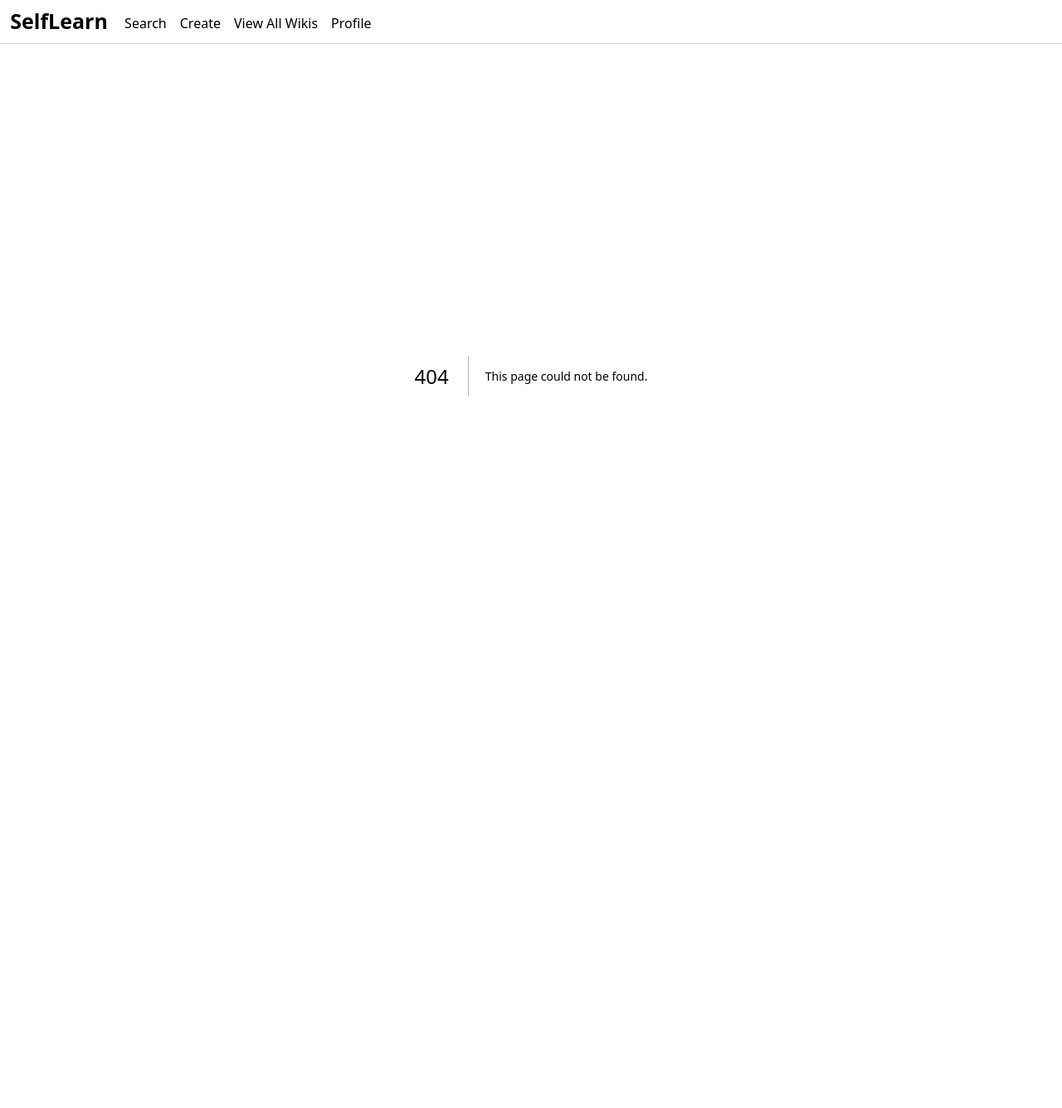
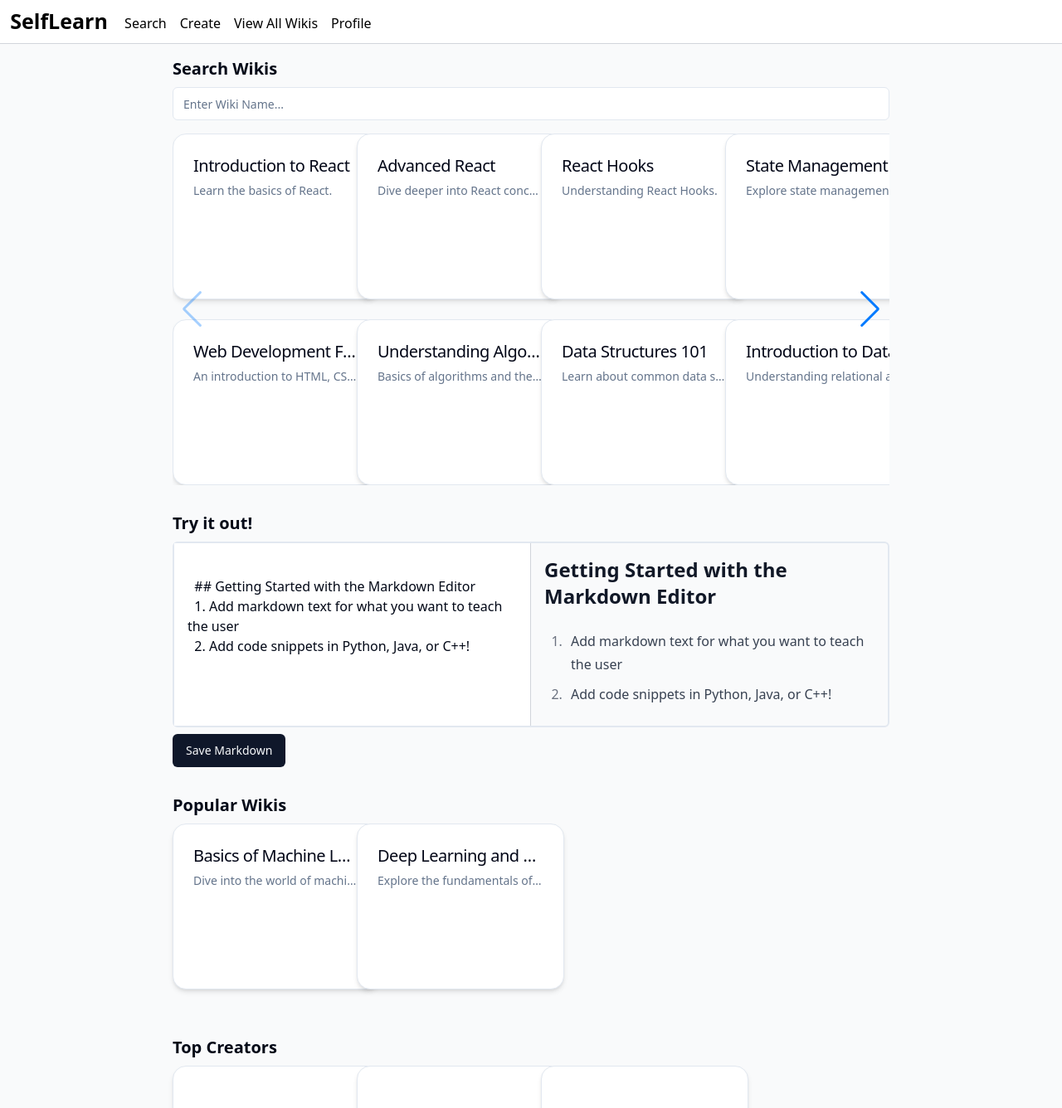
Before and after one commit to connorbustos/selflearn, a Next.js app: page /new_home_page in a window 1280 px wide. Before the commit this address had no page. Shown: the top 1336 px of the page at 83% size. Before the commit the page ends 853 px from the top, so only its background shows below. Built offline with nearby package versions, Linux system fonts and the light colour scheme.

Commit message:
Add new static home page at /new_home_page and Wiki and Creator cards

```diff
--- /dev/null
+++ b/app/new_home_page/page.tsx
@@ -0,0 +1,172 @@
+"use client";
+import Link from "next/link";
+import React, { useState } from "react";
+import { Input } from "@/components/ui/input";
+import WikiCard from "@/components/WikiCard";
+import MarkdownEditor from "@/components/MarkdownEditor";
+import CreatorCard from "@/components/CreatorCard";
+
+import { Swiper, SwiperSlide } from "swiper/react";
+import "swiper/css";
+import "swiper/css/navigation";
+import { Navigation } from "swiper/modules";
+
+const NewHomePage = () => {
+  // Sample list of learning materials
+  const learningMaterials = [
+    {
+      id: 1,
+      title: "Introduction to React",
+      description: "Learn the basics of React.",
+    },
+    {
+      id: 2,
+      title: "Advanced React",
+      description: "Dive deeper into React concepts.",
+    },
+    { id: 3, title: "React Hooks", description: "Understanding React Hooks." },
+    {
+      id: 4,
+      title: "State Management in React",
+      description: "Explore state management.",
+    },
+    {
+      id: 5,
+      title: "Web Development Fundamentals",
+      description: "An introduction to HTML, CSS, and JavaScript.",
+    },
+    {
+      id: 6,
+      title: "Understanding Algorithms",
+      description: "Basics of algorithms and their applications.",
+    },
+    {
+      id: 7,
+      title: "Data Structures 101",
+      description:
+        "Learn about common data structures used in software development.",
+    },
+    {
+      id: 8,
+      title: "Introduction to Databases",
+      description: "Understanding relational and NoSQL databases.",
+    },
+  ];
+
+  const popularWikis = [
+    {
+      id: 1,
+      title: "Basics of Machine Learning",
+      description: "Dive into the world of machine learning and its uses.",
+    },
+    {
+      id: 2,
+      title: "Deep Learning and Neural Networks",
+      description: "Explore the fundamentals of deep learning.",
+    },
+  ];
+
+  const creators = [
+    {
+      id: 1,
+      name: "Connor Bustos",
+      wikisCount: 5,
+    },
+    {
+      id: 2,
+      name: "Isaac Kim",
+      wikisCount: 8,
+    },
+    {
+      id: 3,
+      name: "Sahiti Hibane",
+      wikisCount: 12,
+    },
+  ];
+
+  const [searchQuery, setSearchQuery] = useState("");
+  const markdownText = `
+  ## Getting Started with the Markdown Editor
+  1. Add markdown text for what you want to teach the user
+  2. Add code snippets in Python, Java, or C++!
+  `;
+  const filteredMaterials = learningMaterials.filter((material) =>
+    material.title.toLowerCase().startsWith(searchQuery.toLowerCase())
+  );
+  const filteredPopularWikis = popularWikis.filter((wiki) => {
+    return wiki.title.toLowerCase().startsWith(searchQuery.toLowerCase());
+  });
+  return (
+    <div className="bg-gray-50">
+      <div className="pt-4">
+        <div className="mx-auto max-w-[75%] px-4 md:px-6 lg:px-12 grid gap-2">
+          <div className="text-xl font-bold mr-8 flex items-end">
+            Search Wikis
+          </div>
+          <Input
+            type="text"
+            placeholder="Enter Wiki Name..."
+            value={searchQuery}
+            onChange={(e) => setSearchQuery(e.target.value)}
+            className="mb-2"
+          />
+          <div className="overflow-hidden">
+            <Swiper
+              navigation={true}
+              modules={[Navigation]}
+              className="mySwiper"
+              spaceBetween={50}
+              slidesPerView={1}
+              onSlideChange={() => console.log("slide change")}
+              onSwiper={(swiper) => console.log(swiper)}
+            >
+              <SwiperSlide>
+                <div className="grid grid-cols-2 md:grid-cols-4 gap-6">
+                  {filteredMaterials.slice(0, 8).map((material) => (
+                    <WikiCard key={material.id} {...material} />
+                  ))}
+                </div>
+              </SwiperSlide>
+              <SwiperSlide>
+                <div className="grid grid-cols-2 md:grid-cols-4 gap-6">
+                  {filteredMaterials.slice(0, 8).map((material) => (
+                    <WikiCard key={material.id} {...material} />
+                  ))}
+                </div>
+              </SwiperSlide>
+            </Swiper>
+          </div>
+
+          <div className="text-xl font-bold mr-8 flex items-end mt-6">
+            Try it out!
+          </div>
+          <div className="md-4 mb-6">
+            <MarkdownEditor
+              initialMarkdownText={markdownText}
+              isOnViewWiki={false}
+              isEditingProp={true}
+            />
+          </div>
+          <div className="text-xl font-bold mr-8 flex items-end">
+            Popular Wikis
+          </div>
+          <div className="flex-wrap justify-center grid grid-cols-2 md:grid-cols-4 gap-6 justify-center items-start mb-12">
+            {filteredPopularWikis.map((wiki) => (
+              <WikiCard key={wiki.id} {...wiki} />
+            ))}
+          </div>
+          <div className="text-xl font-bold mr-8 flex items-end">
+            Top Creators
+          </div>
+          <div className="flex-wrap justify-center grid grid-cols-2 md:grid-cols-4 gap-6 justify-center items-start mb-24">
+            {creators.map((creator) => (
+              <CreatorCard key={creator.id} {...creator} />
+            ))}
+          </div>
+        </div>
+      </div>
+    </div>
+  );
+};
+
+export default NewHomePage;
--- /dev/null
+++ b/components/CreatorCard.tsx
@@ -0,0 +1,50 @@
+import Link from "next/link";
+import React from "react";
+import {
+  Card,
+  CardHeader,
+  CardTitle,
+  CardDescription,
+} from "@/components/ui/card";
+import { Avatar, AvatarImage } from "@/components/ui/avatar";
+
+interface CreatorCardProps {
+  id: number;
+  name: string;
+  wikisCount: number;
+}
+
+const CreatorCard = ({ id, name, wikisCount }: CreatorCardProps) => {
+  return (
+    <Link key={id} href="/" className="flex flex-col items-start">
+      <Card className="w-full min-w-[250px] rounded-2xl shadow-md transition-all duration-300 ease-in-out cursor-pointer hover:shadow-xl hover:-translate-y-1.25 flex justify-between min-h-[200px] max-h-[200px] p-4 bg-white">
+        <div className="flex items-center">
+          <Avatar>
+            <AvatarImage
+              src="https://avatars.githubusercontent.com/u/32989507?v=4"
+              alt="Profile Picture"
+            />
+          </Avatar>
+          <div className="ml-4">
+            <CardTitle className="text-lg font-semibold">{name}</CardTitle>
+            <CardDescription className="text-sm">
+              {wikisCount} Wikis
+            </CardDescription>
+          </div>
+        </div>
+        <div className="flex items-center mt-4 space-x-4">
+          <div className="flex items-center space-x-1">
+            <i className="fas fa-book" aria-hidden="true"></i>{" "}
+            <span className="text-sm">{/* Number of study sets */}</span>
+          </div>
+          <div className="flex items-center space-x-1">
+            <i className="fas fa-users" aria-hidden="true"></i>{" "}
+            <span className="text-sm">{/* Number of classes */}</span>
+          </div>
+        </div>
+      </Card>
+    </Link>
+  );
+};
+
+export default CreatorCard;
--- /dev/null
+++ b/components/WikiCard.tsx
@@ -0,0 +1,31 @@
+import Link from "next/link";
+import React, { useState } from "react";
+import {
+  Card,
+  CardHeader,
+  CardTitle,
+  CardDescription,
+} from "@/components/ui/card";
+
+interface WikiCardProps {
+  id: number;
+  title: string;
+  description: string;
+}
+
+const WikiCard = ({ id, title, description }: WikiCardProps) => {
+  return (
+    <Link key={id} href="/" className="flex flex-col">
+      <Card className="w-full min-w-[250px] rounded-2xl shadow-md transition-all duration-300 ease-in-out cursor-pointer hover:shadow-xl hover:-translate-y-1.25 flex flex-col justify-between min-h-[200px] max-h-[200px]">
+        <CardHeader>
+          <CardTitle className="text-xl font-normal truncate">
+            {title}
+          </CardTitle>
+          <CardDescription className="truncate">{description}</CardDescription>
+        </CardHeader>
+      </Card>
+    </Link>
+  );
+};
+
+export default WikiCard;
--- /dev/null
+++ b/components/ui/avatar.tsx
@@ -0,0 +1,50 @@
+"use client"
+
+import * as React from "react"
+import * as AvatarPrimitive from "@radix-ui/react-avatar"
+
+import { cn } from "@/lib/utils"
+
+const Avatar = React.forwardRef<
+  React.ElementRef<typeof AvatarPrimitive.Root>,
+  React.ComponentPropsWithoutRef<typeof AvatarPrimitive.Root>
+>(({ className, ...props }, ref) => (
+  <AvatarPrimitive.Root
+    ref={ref}
+    className={cn(
+      "relative flex h-10 w-10 shrink-0 overflow-hidden rounded-full",
+      className
+    )}
+    {...props}
+  />
+))
+Avatar.displayName = AvatarPrimitive.Root.displayName
+
+const AvatarImage = React.forwardRef<
+  React.ElementRef<typeof AvatarPrimitive.Image>,
+  React.ComponentPropsWithoutRef<typeof AvatarPrimitive.Image>
+>(({ className, ...props }, ref) => (
+  <AvatarPrimitive.Image
+    ref={ref}
+    className={cn("aspect-square h-full w-full", className)}
+    {...props}
+  />
+))
+AvatarImage.displayName = AvatarPrimitive.Image.displayName
+
+const AvatarFallback = React.forwardRef<
+  React.ElementRef<typeof AvatarPrimitive.Fallback>,
+  React.ComponentPropsWithoutRef<typeof AvatarPrimitive.Fallback>
+>(({ className, ...props }, ref) => (
+  <AvatarPrimitive.Fallback
+    ref={ref}
+    className={cn(
+      "flex h-full w-full items-center justify-center rounded-full bg-slate-100 dark:bg-slate-800",
+      className
+    )}
+    {...props}
+  />
+))
+AvatarFallback.displayName = AvatarPrimitive.Fallback.displayName
+
+export { Avatar, AvatarImage, AvatarFallback }
--- a/package.json
+++ b/package.json
@@ -14,6 +14,7 @@
     "@emotion/react": "^11.11.3",
     "@emotion/styled": "^11.11.0",
     "@monaco-editor/react": "^4.6.0",
+    "@radix-ui/react-avatar": "^1.0.4",
     "@radix-ui/react-label": "^2.0.2",
     "@radix-ui/react-select": "^2.0.0",
     "@radix-ui/react-slot": "^1.0.2",
@@ -33,6 +34,7 @@
     "react-markdown": "^9.0.1",
     "react-resizable-panels": "^2.0.16",
     "remark-toc": "^9.0.0",
+    "swiper": "^11.1.0",
     "tailwind-merge": "^2.2.1",
     "tailwindcss-animate": "^1.0.7",
     "uuid": "^9.0.1",
```
Also changed, not shown: css/SearchLearningPlans.module.css (+0 -22 lines), 1 other file (tests, documents, lock files or other folders).
